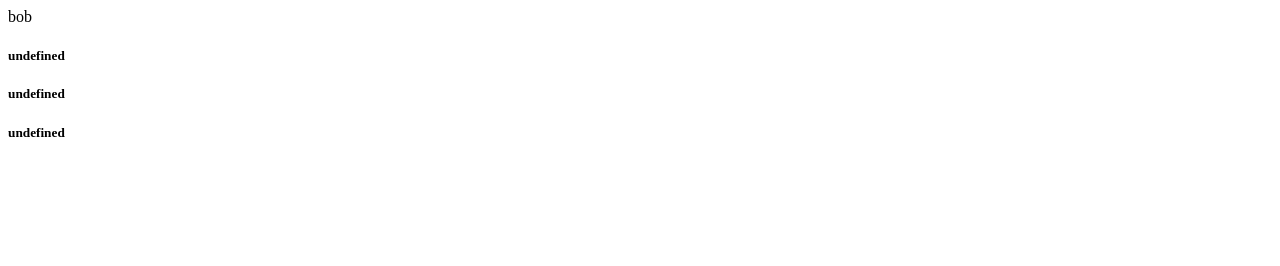
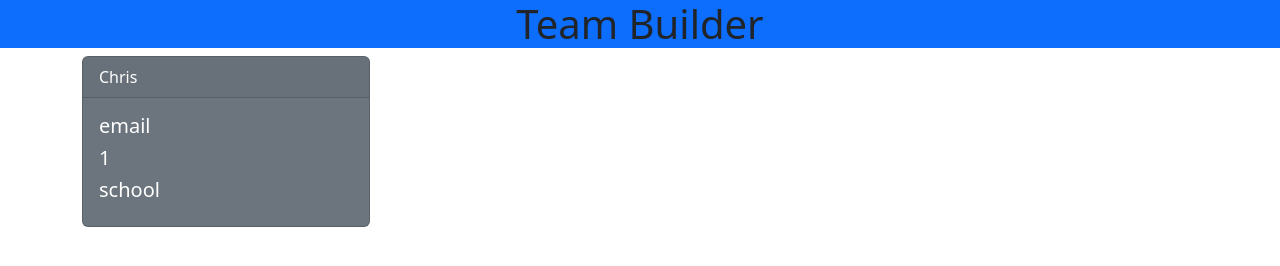
Before and after one commit to chrislee-webdev/team-profile-generator, a website: page src/index.html in a window 1280 px wide. Drawn offline with nearby package versions, Linux system fonts and the light colour scheme.

Commit message:
html working

```diff
--- a/src/index.html
+++ b/src/index.html
@@ -1,8 +1,26 @@
-<div class="card text-bg-secondary mb-3" style="max-width: 18rem;">
-    <div class="card-header">bob</div>
-    <div class="card-body">
-    <h5 class="card-title">undefined</h5>
-    <h5 class="card-title">undefined</h5>
-    <h5 class="card-title">undefined</h5>
-    </div>
-    </div>
+<!doctype html>
+    <html lang="en">
+      <head>
+        <meta charset="utf-8">
+        <meta name="viewport" content="width=device-width, initial-scale=1">
+        <title>Team Builder</title>
+        <link href="https://cdn.jsdelivr.net/npm/bootstrap@5.2.0-beta1/dist/css/bootstrap.min.css" rel="stylesheet" integrity="sha384-0evHe/X+R7YkIZDRvuzKMRqM+OrBnVFBL6DOitfPri4tjfHxaWutUpFmBp4vmVor" crossorigin="anonymous">
+      </head>
+      <body>
+      <header class="bg-primary text-center">
+        <h1>Team Builder</h1>
+        </header>
+        <main class="container">
+        <div class="card text-bg-secondary mb-3" style="max-width: 18rem;">
+        <div class="card-header">Chris</div>
+        <div class="card-body">
+        <h5 class="card-title">email</h5>
+        <h5 class="card-title">1</h5>
+        <h5 class="card-title">school</h5>
+        </div>
+        </div>
+
+        </main>
+        <script src="https://cdn.jsdelivr.net/npm/bootstrap@5.2.0-beta1/dist/js/bootstrap.bundle.min.js" integrity="sha384-pprn3073KE6tl6bjs2QrFaJGz5/SUsLqktiwsUTF55Jfv3qYSDhgCecCxMW52nD2" crossorigin="anonymous"></script>
+      </body>
+    </html>
```
Also changed, not shown: index.js (+24 -5 lines).
